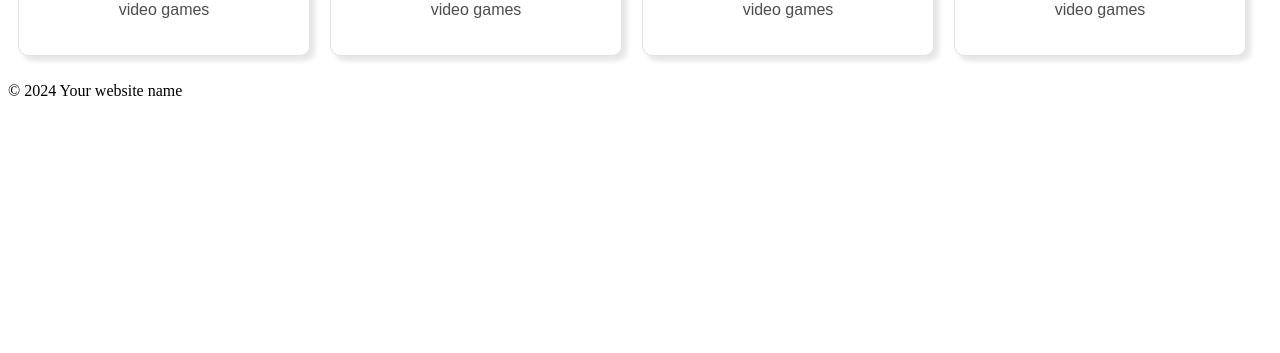
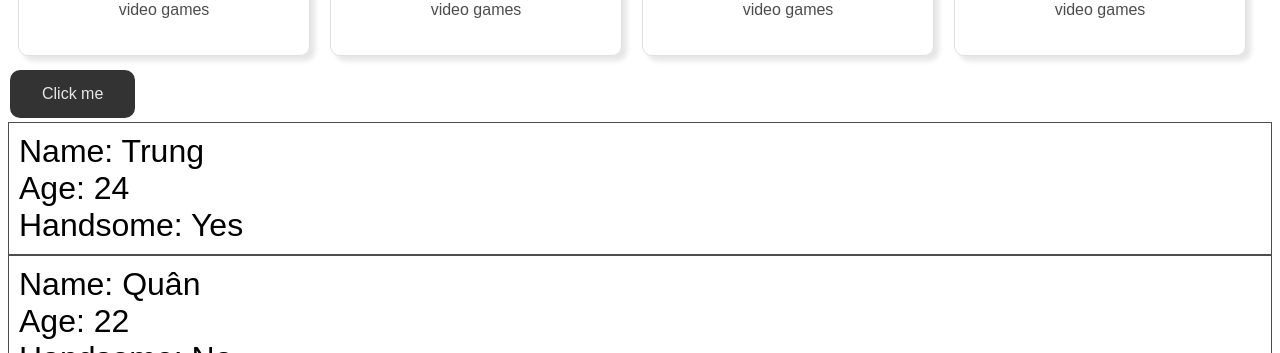
Before and after one commit to quoctrung077/challenge-7, a React (Vite) app: page / in a window 1280 px wide. Shown: the part 599-952 px from the top of the page. Before the commit the page ends 800 px from the top, so only its background shows below. Built offline with nearby package versions, Linux system fonts and the light colour scheme.

Commit message:
learn props react

```diff
--- a/src/App.jsx
+++ b/src/App.jsx
@@ -2,6 +2,8 @@ import Header from "./Header";
 import Footer from "./Footer";
 import Food from "./Food";
 import Card from "./Card";
+import Button from "./Button/Button";
+import Student from "./Student";
 function App() {
   return (
     <>
@@ -11,6 +13,11 @@ function App() {
       <Card />
       <Card />
       <Card />
+      <Button />
+      <Student name="Trung" age={24} isStudent={true} />
+      <Student name="Quân" age={22} isStudent={false} />
+      <Student name="Thảo" age={20} isStudent={true} />
+      <Student />
       <Footer />
     </>
   );
--- /dev/null
+++ b/src/Button/Button.jsx
@@ -0,0 +1,6 @@
+import styles from "./Button.module.css";
+function Button() {
+  return <button className={styles.button}>Click me</button>;
+}
+
+export default Button;
--- /dev/null
+++ b/src/Button/Button.module.css
@@ -0,0 +1,11 @@
+.button {
+    background-color: hsl(0, 0%, 20%);
+    border: none;
+    color: hsl(0, 0%, 90%);
+    padding: 15px 32px;
+    text-align: center;
+    font-size: 16px;
+    margin: 4px 2px;
+    cursor: pointer;
+    border-radius: 10px;
+}
--- /dev/null
+++ b/src/Student.jsx
@@ -0,0 +1,23 @@
+import PropTypes from "prop-types";
+function Student(props) {
+  return (
+    <div className="student">
+      <p>Name: {props.name}</p>
+      <p>Age: {props.age}</p>
+      <p>Handsome: {props.isStudent ? "Yes" : "No"}</p>
+    </div>
+  );
+}
+
+Student.propTypes = {
+  name: PropTypes.string,
+  age: PropTypes.number,
+  isStudent: PropTypes.bool,
+};
+
+Student.defaultProps = {
+  name: "Guest",
+  age: 0,
+  isStudent: false,
+}
+export default Student;
--- a/src/index.css
+++ b/src/index.css
@@ -26,3 +26,14 @@
   font-family: Arial, Helvetica, sans-serif;
   color: hsl(0, 0%, 30%);
 }
+
+.student {
+  font-family: Arial, Helvetica, sans-serif;
+  font-size: 2rem;
+  padding: 10px;
+  border: 1px solid hsla(0, 0%, 0%, 0.699);
+}
+
+.student p {
+  margin: 0;
+}
```
